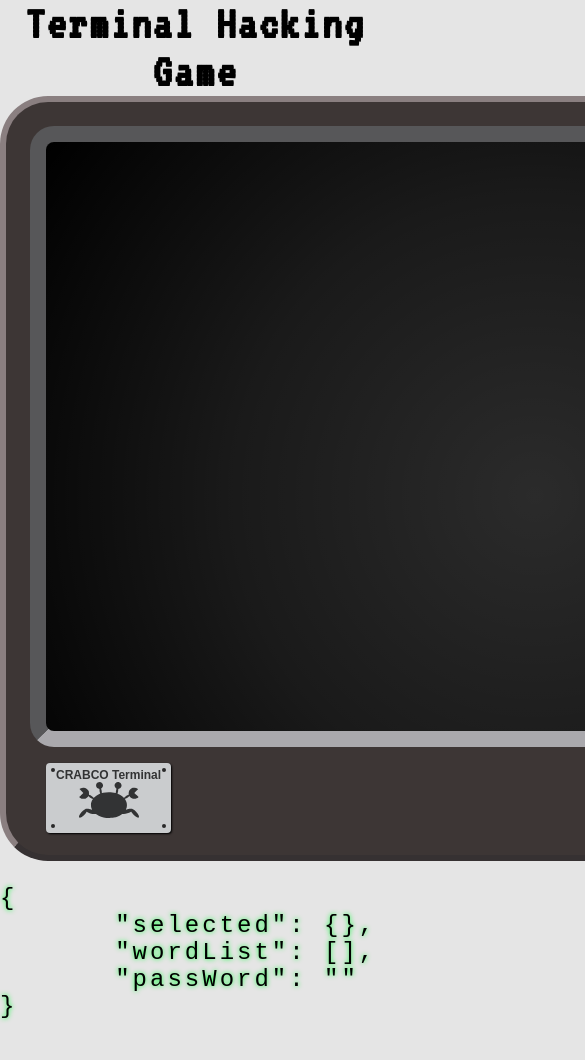
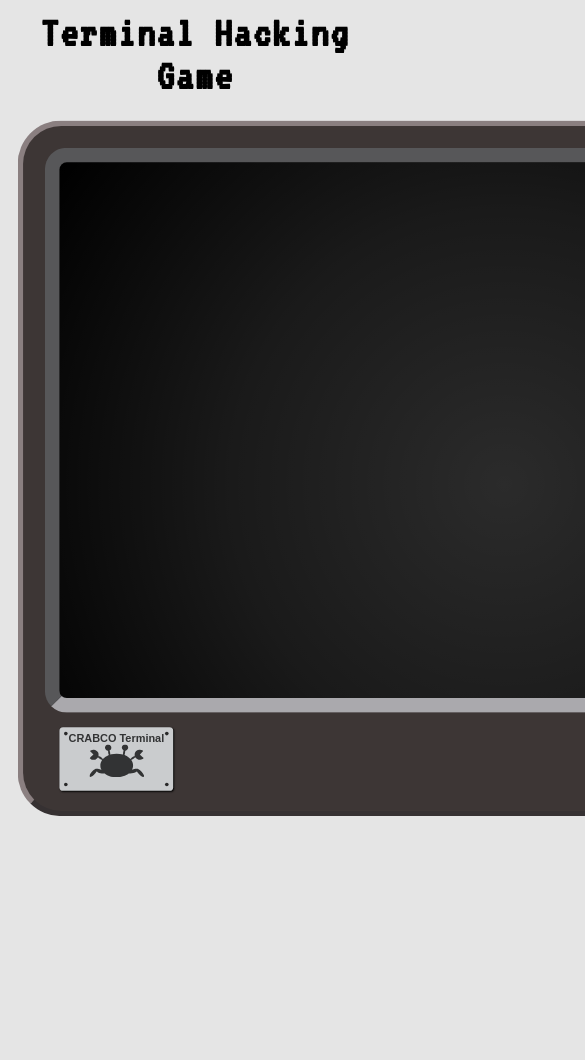
Before and after one commit to kabouras/terminal-hacking, a Vue app: page / in a window 390 px wide. Shown: the top 1060 px of the page, 585 px wide, since content can reach past the window. After the commit the page ends 909 px from the top, so only its background shows below. Built offline with nearby package versions, Linux system fonts and the light colour scheme.

Commit message:
responsive hack

```diff
--- a/public/index.html
+++ b/public/index.html
@@ -8,7 +8,7 @@
     <title><%= htmlWebpackPlugin.options.title %></title>
     <link href="//fonts.googleapis.com/css2?family=VT323&display=swap" rel="stylesheet">
   </head>
-  <body>
+  <body id="body">
     <noscript>
       <strong>We're sorry but <%= htmlWebpackPlugin.options.title %> doesn't work properly without JavaScript enabled. Please enable it to continue.</strong>
     </noscript>
--- a/src/App.vue
+++ b/src/App.vue
@@ -19,26 +19,3 @@ export default {
   }
 }
 </script>
-
-<style>
-html, body {
-  margin: 0;
-  padding: 0;
-  font-family: 'VT323', monospace;
-  -webkit-font-smoothing: antialiased;
-  -moz-osx-font-smoothing: grayscale;
-  text-align: center;
-  font-size: 16px;
-  letter-spacing: 2px;
-}
-
-h1 {
-  font-size: 3em;
-  margin: 0;
-}
-
-body {
-  background-color: rgba(0,0,0,.1);
-}
-
-</style>
--- a/src/assets/styles.css
+++ b/src/assets/styles.css
@@ -1,3 +1,25 @@
+html, body {
+  margin: 0;
+  padding: 0;
+  font-family: 'VT323', monospace;
+  -webkit-font-smoothing: antialiased;
+  -moz-osx-font-smoothing: grayscale;
+  text-align: center;
+  font-size: 16px;
+  letter-spacing: 2px;
+}
+
+h1 {
+  font-size: 3em;
+  margin: .5em;
+}
+
+body {
+  background-color: rgba(0,0,0,.1);
+  overflow: hidden;
+}
+
+
 #gameboard {
   display: inline-block;
   color: #00ff66;
--- a/src/components/GameBoard.vue
+++ b/src/components/GameBoard.vue
@@ -192,7 +192,7 @@
         </div>
       </div>
     </div>
-    <pre style="color: black"
+    <pre style="display: none"
       >{{
         JSON.stringify(
           {
@@ -667,6 +667,7 @@ export default {
 
       if(this.requiresDomEvents) {
         window.addEventListener("keydown", this.handleKeyEvents);
+        window.addEventListener("resize", this.scaleScreen);
         this.requiresDomEvents =false;
       }
       setTimeout(() => {
@@ -674,9 +675,30 @@ export default {
         this.startTimer();
       }, 500)
     },
+    scaleScreen() {
+      const naturalHeight = 835;
+      const heightRatio = .9;
+      const heightThatFits = heightRatio * window.innerHeight;
+
+      const transformRatio = heightThatFits / naturalHeight;
+
+      console.log("heightThatFits", heightThatFits)
+      const translate = (naturalHeight - heightThatFits + 30) /2;
+      console.log("translate", translate / 2)
+
+      console.log('Adjusting the things')
+      document.getElementById('app').style.transform = "translate(0, -"+ translate + "px) " + "scale(" + transformRatio + ")";
+
+
+
+    }
+  },
+  mounted() {
+    this.scaleScreen()
   },
   destroyed() {
     window.removeEventListener("keydown", this.handleKeyEvents);
+    window.removeEventListener("resize", this.scaleScreen);
   },
 };
 </script>
```
